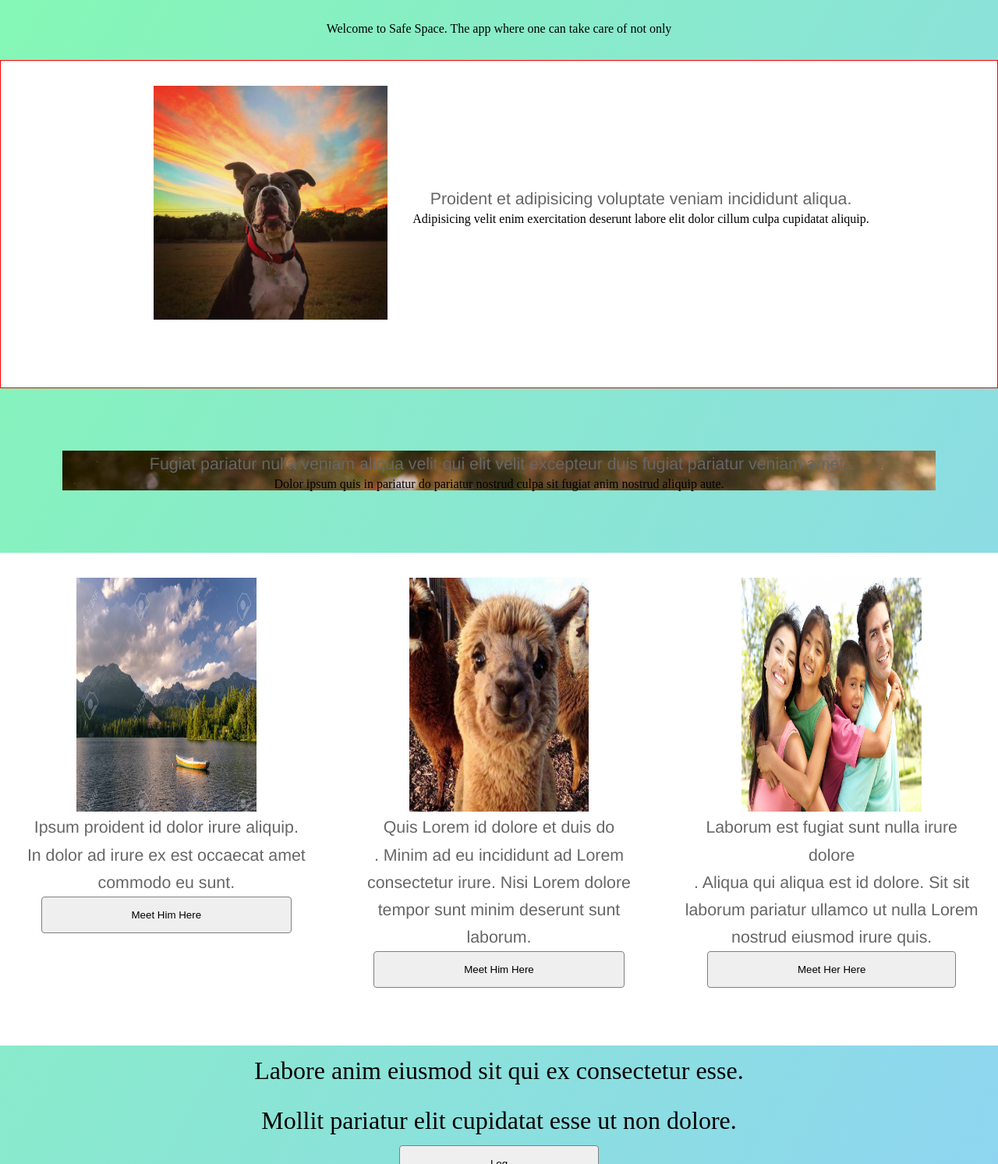
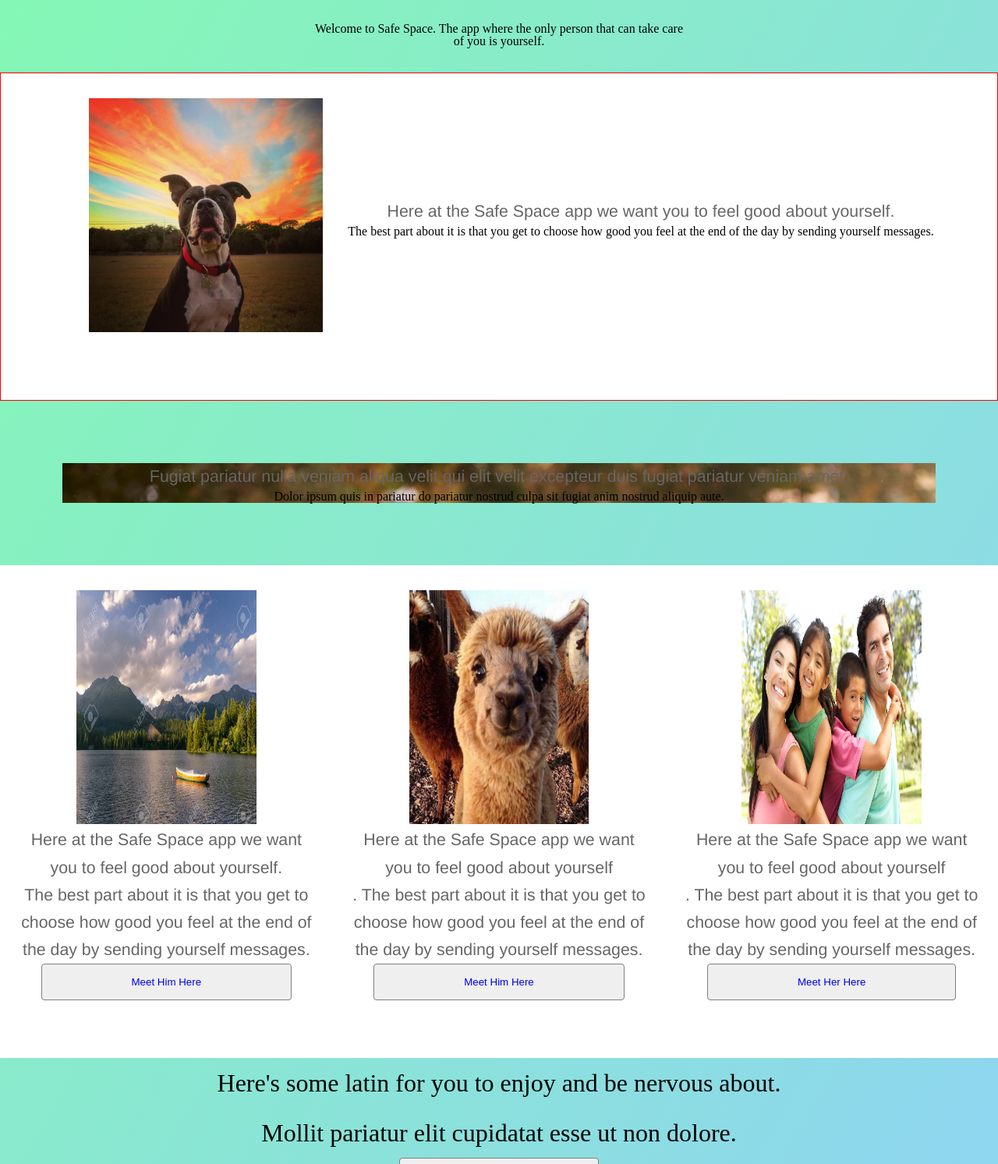
Before and after one commit to safe-space-lambda/UserInterface-KevinRodriguez, a plain HTML site: page index.html in a window 1280 px wide. Shown: the part 307-1800 px from the top of the page at 78% size. Drawn offline with nearby package versions, Linux system fonts and the light colour scheme; files whose address does not match are found by name.

Commit message:
more_spruce

```diff
--- a/index.html
+++ b/index.html
@@ -27,15 +27,15 @@
                     <img src="/images/output-onlinepngtools (3).png" alt="logo">
                     <h1 class="opener">Well<br> hello<br> there.</h1>
                     </div>
-                    <p>Welcome to Safe Space. The app where one can take care of not only</p>
+                    <p>Welcome to Safe Space. The app where the only person that can take care of you is yourself. </p>
                 </div>
             </section>
             <section class="section3">
                 <div class="cheese">
                     <img src="images/nqTGipe.jpg" alt="doggo" class="doggo">
                     <div class="text3">
-                    <h2>Proident et adipisicing voluptate veniam incididunt aliqua.</h2>
-                    <p>Adipisicing velit enim exercitation deserunt labore elit dolor cillum culpa cupidatat aliquip.</p>
+                    <h2>Here at the Safe Space app we want you to feel good about yourself.</h2>
+                    <p> The best part about it is that you get to choose how good you feel at the end of the day by sending yourself messages.</p>
                 </div>
                 </div>
             </section>
@@ -49,25 +49,25 @@
             <section class="section6">
                 <div>
                     <img src="images/60904807-peaceful-mountain-scene-with-mountain-hotel-next-to-a-lake-with-boat-scenic-view-of-strbske-pleso-hi.jpg" alt="doggo" class="doggo">
-                    <h3><span>Ipsum proident id dolor irure aliquip.<br><span> In dolor ad irure ex est occaecat amet commodo eu sunt.</h3>
-                    <button>Meet Him Here</button>
+                    <h3><span>Here at the Safe Space app we want you to feel good about yourself.<br><span> The best part about it is that you get to choose how good you feel at the end of the day by sending yourself messages.</h3>
+                    <button><a href="/about-us.html">Meet Him Here</a></button>
                 </div>
                 <div>
                     <img src="images/llama.jpg" alt="doggo" class="doggo">
-                    <h3><span> Quis Lorem id dolore et duis do<br><span>. Minim ad eu incididunt ad Lorem consectetur irure. Nisi Lorem dolore tempor sunt minim deserunt sunt laborum.</h3>
-                    <button>Meet Him Here</button>
+                    <h3><span>Here at the Safe Space app we want you to feel good about yourself<br><span>. The best part about it is that you get to choose how good you feel at the end of the day by sending yourself messages.</h3>
+                    <button><a href="/about-us.html">Meet Him Here</a></button>
                 </div>
                 <div>
                     <img src="images/6a00d834515c5469e201b7c72b276a970b.png" alt="doggo" class="doggo">
-                    <h3> <span> Laborum est fugiat sunt nulla irure dolore<br>.</span> Aliqua qui aliqua est id dolore. Sit sit laborum pariatur ullamco ut nulla Lorem nostrud eiusmod irure quis.</h3>
-                    <button>Meet Her Here</button>
+                    <h3> <span>Here at the Safe Space app we want you to feel good about yourself<br>.</span> The best part about it is that you get to choose how good you feel at the end of the day by sending yourself messages.</h3>
+                    <button><a href="/about-us.html">Meet Her Here</a></button>
                 </div>
             </section>
             <section  class="signup">
                 <div>
-                    <p>Labore anim eiusmod sit qui ex consectetur esse.</p>
+                    <p>Here's some latin for you to enjoy and be nervous about.</p>
                     <p>Mollit pariatur elit cupidatat esse ut non dolore.</p>
-                    <button class="signbtn2">Log In</button>
+                    <button class="signbtn2" href="/about-us.html">Log In</button>
                 </div>
             </section>
             <section class="footer">
--- a/less/global.less
+++ b/less/global.less
@@ -82,6 +82,14 @@
 			width: 60%;
 			height: 50%;
 		}
+		button{
+			&:hover {
+				cursor: pointer;
+				}
+		}
+		a{
+			text-decoration: none;
+		}
 	}
 	.copyright{
 		color: white;
@@ -96,6 +104,7 @@
 		}
 		a{
 			width: 118px;
+			text-decoration: none;
 		}
 	}
 	.menu {
@@ -117,8 +126,8 @@
 
 @media(max-width: 500px) {
 	.container{
-	display:flex;
-	flex-direction:column;
+		display: flex;
+		flex-direction: column;
 	width: 100%;
 	}
 	button{
@@ -176,7 +185,7 @@
 		.signup{
 			text-align: center;
 			button{
-			display:flex;
+			display: flex;
 			flex-direction: column;
 			margin: 3em 0 3em 8em;
 			}
--- a/less/mixins.less
+++ b/less/mixins.less
@@ -0,0 +1,3 @@
+.flexed{
+    display: flex;
+}
```
Also changed, not shown: css/index.css, 1 other file.
